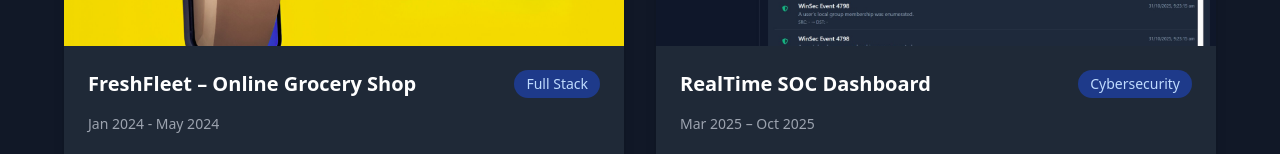
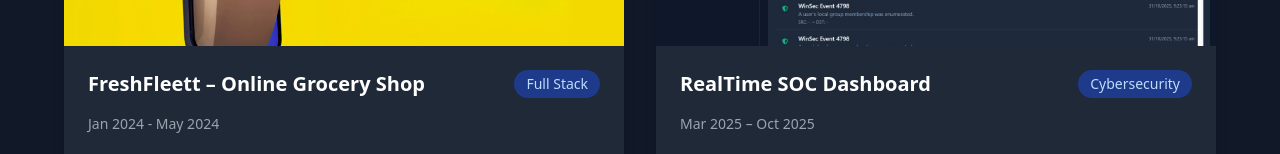
Before and after one commit to sujithk-kl/Portfolio, a React (Vite) app: page /projects in a window 1280 px wide. Shown: the part 390-544 px from the top of the page. Built offline with nearby package versions, Linux system fonts and the light colour scheme.

Commit message:
Fix typo in project title for FreshFleet

```diff
--- a/src/components/pages/Projects.jsx
+++ b/src/components/pages/Projects.jsx
@@ -6,7 +6,7 @@ import rbacImg from '../../assets/rbac.jpeg';
 const Projects = () => {
   const projects = [
     {
-      title: 'FreshFleet – Online Grocery Shop',
+      title: 'FreshFleett – Online Grocery Shop',
       period: 'Jan 2024 - May 2024',
       description: 'Developed an online grocery shopping platform using the MERN stack featuring user authentication, real-time delivery tracking, and secure payments. Enabled vendor and customer management, personalized product recommendations, and direct-farm purchases delivering a smooth, modern shopping experience.',
       technologies: ['MongoDB', 'React', 'Express.js', 'Node.js'],
```
